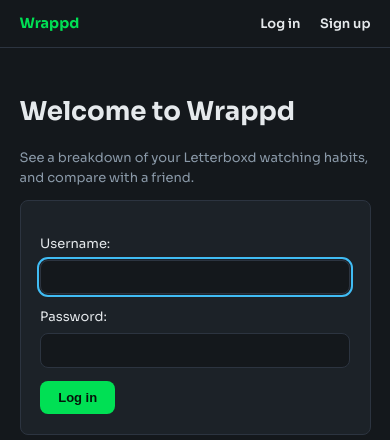
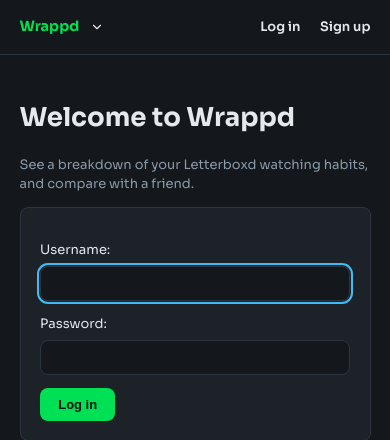
Before and after one commit to Ahsen21/Wrappd, a Django app: page /accounts/login/?next=/accounts/account/ in a window 390 px wide. Shown: the top 440 px of the page. Run offline with Django 5.2, Linux system fonts and the light colour scheme.

Commit message:
Mobile nav dropdown attached to brand, TV-exclusion tooltip
Nav: replaced the mobile burger icon with a small arrow next to the
"Wrappd" brand text -- the brand stays a plain link home, the arrow
toggles a dropdown with Director's Cut/Double Feature. Fixes a CSS
cascade-order bug along the way (a later unconditional display:none
was silently beating an earlier @media override regardless of
viewport width).

Dashboard: the "N entries excluded as TV" card is gone from the top
of the page. It's now a tooltip on the Films watched stat, only shown
when there's something excluded, with a shorter message (just the
count and titles).

```diff
--- a/core/static/core/css/base.css
+++ b/core/static/core/css/base.css
@@ -24,10 +24,12 @@ html { scroll-behavior: smooth; }
    match how a phone screen reads text and whitespace differently than a desktop. */
 @media (max-width: 700px) {
   html { font-size: 13px; }
-  /* Mobile nav is just brand (left) + profile/auth (right) -- Director's Cut and
-     Double Feature are reachable from the home screen and the Account page, so
-     they're redundant here and were the main cause of the nav needing to wrap at
-     all. */
+  /* Director's Cut/Double Feature as plain nav links were the main cause of the nav
+     needing to wrap at all on a narrow screen -- hidden here, but still reachable
+     via the arrow dropdown next to the brand (.nav-menu-toggle, shown only at this
+     width -- see its own mobile override further down, kept next to its base rule)
+     rather than dropped entirely; the home screen and Account page also still link
+     to both. */
   .nav-primary-link { display: none; }
   /* Still kept as a safety net even though hiding the two links above means the
      nav fits on one row in the overwhelming majority of cases now -- an unusually
@@ -57,13 +59,80 @@ a { color: var(--accent-2); }
 .nav a { text-decoration: none; color: var(--text); font-weight: 600; }
 .nav .brand { color: var(--accent); font-weight: 700; font-size: 1.1rem; }
 .nav-spacer { flex: 1; }
+
+/* The brand doubles as the mobile menu's anchor -- "Wrappd" itself is always just a
+   plain link home (unaffected by any of this), with a small arrow button next to it
+   that's the actual dropdown trigger. .nav-brand-menu is the positioned anchor for
+   the dropdown itself, left-aligned since the brand sits at the nav's far left --
+   unlike the old profile dropdown (anchored to .nav as a whole to avoid overflowing
+   the right edge), a menu expanding rightward from x=0 has nowhere near it to
+   overflow off screen. */
+.nav-brand-menu { display: flex; align-items: center; gap: 0.3rem; position: relative; }
+/* The arrow button only makes sense once Director's Cut/Double Feature are hidden
+   as plain nav links (see the @media block above) -- hidden by default (display:
+   none) since desktop shows both already and never needs this at all. */
+.nav-menu-toggle { display: none; }
+/* Same specificity as the base rule above (both are just `.nav-menu-toggle`), so
+   which one wins is decided by source order, not by being inside a @media block --
+   this has to stay physically below the base rule (not up in the general mobile
+   @media block near the top of the file) or the base rule's display:none would
+   always win regardless of viewport width. */
+@media (max-width: 700px) {
+  .nav-menu-toggle { display: flex; }
+}
+.nav-menu-toggle {
+  width: 28px;
+  height: 28px;
+  padding: 0;
+  background: none;
+  border: none;
+  color: var(--text);
+  align-items: center;
+  justify-content: center;
+  cursor: pointer;
+}
+.nav-menu-toggle:hover { color: var(--accent); }
+.nav-menu-dropdown {
+  position: absolute;
+  top: calc(100% + 0.5rem);
+  left: 0;
+  min-width: 180px;
+  background: var(--surface);
+  border: 1px solid var(--border);
+  border-radius: var(--radius);
+  padding: 0.4rem;
+  flex-direction: column;
+  gap: 0.1rem;
+  z-index: 10;
+}
+/* display only applies while NOT [hidden] -- an unconditional `display: flex` here
+   would win the cascade over the browser's own `[hidden] { display: none }`,
+   silently defeating the JS toggle (the same bug this exact pattern already caught
+   once this session, on the now-retired profile dropdown). */
+.nav-menu-dropdown:not([hidden]) { display: flex; }
+.nav-menu-dropdown a {
+  display: block;
+  padding: 0.5rem 0.6rem;
+  border-radius: calc(var(--radius) - 2px);
+  font-weight: 600;
+  font-size: 0.95rem;
+}
+.nav-menu-dropdown a:hover { background: var(--bg); color: var(--accent); }
 /* A small icon signals this link goes somewhere (Account settings), not just a
    "you're logged in as" label -- .nav a otherwise strips ordinary link styling
    (color/underline) for a clean look, which left the plain username with no visual
    cue that it's clickable at all. Deliberately not a caret/chevron -- that implies
    a dropdown opens in place, which isn't true here anymore (it's a plain link). */
-.nav-account-link { display: inline-flex; align-items: center; gap: 0.4rem; }
+/* min-width:0 on both the link and the name span -- without it, an unusually long
+   username doesn't wrap at all (a flex item's default min-width:auto refuses to
+   shrink below its content's natural, unwrapped width), so it just spills out past
+   the nav's own right edge instead of wrapping onto a second line. Same root cause
+   as the .three-col chart-overflow bug from earlier this session, flex's version of
+   it. svg gets flex-shrink:0 so the icon itself never gets squeezed in the process. */
+.nav-account-link { display: inline-flex; align-items: center; gap: 0.4rem; min-width: 0; max-width: 100%; }
 .nav-account-link:hover { color: var(--accent); }
+.nav-account-link svg { flex-shrink: 0; }
+.nav-account-name { min-width: 0; overflow-wrap: anywhere; }
 
 .container {
   max-width: 1000px;
--- a/core/templates/core/base.html
+++ b/core/templates/core/base.html
@@ -16,7 +16,18 @@
 </head>
 <body>
   <nav class="nav">
-    <a class="brand" href="{% url 'core:landing' %}">Wrappd</a>
+    <div class="nav-brand-menu">
+      <a class="brand" href="{% url 'core:landing' %}">Wrappd</a>
+      <button type="button" class="nav-menu-toggle" id="nav-menu-toggle" aria-haspopup="true" aria-expanded="false" aria-label="Menu">
+        <svg viewBox="0 0 24 24" fill="none" stroke="currentColor" stroke-width="2" stroke-linecap="round" stroke-linejoin="round" width="14" height="14" aria-hidden="true">
+          <polyline points="6 9 12 15 18 9"></polyline>
+        </svg>
+      </button>
+      <div class="nav-menu-dropdown" id="nav-menu-dropdown" hidden>
+        <a href="{% url 'imports:upload' %}">Director's Cut</a>
+        <a href="{% url 'imports:compare_join' %}">Double Feature</a>
+      </div>
+    </div>
     <a class="nav-primary-link" href="{% url 'imports:upload' %}">Director's Cut</a>
     <a class="nav-primary-link" href="{% url 'imports:compare_join' %}">Double Feature</a>
     <span class="nav-spacer"></span>
@@ -26,7 +37,7 @@
           <circle cx="12" cy="8" r="4"></circle>
           <path d="M4 20c0-4 4-6 8-6s8 2 8 6"></path>
         </svg>
-        {{ user.username }}
+        <span class="nav-account-name">{{ user.username }}</span>
       </a>
     {% else %}
       <a href="{% url 'accounts:login' %}">Log in</a>
@@ -34,6 +45,36 @@
     {% endif %}
   </nav>
   <script>
+    // The mobile-only dropdown attached to the brand (see .nav-menu-toggle/
+    // .nav-primary-link in base.css) -- Director's Cut/Double Feature are hidden as
+    // plain nav links on narrow screens (that's what caused the nav to need to wrap
+    // at all, before), so this is how they stay reachable from the nav there instead
+    // of only from the home screen. The "Wrappd" text itself is a plain link to
+    // core:landing, unaffected by any of this -- only the small arrow button next to
+    // it opens/closes the dropdown. Same open/close/outside-click/Escape pattern the
+    // old profile dropdown used before it was retired -- reintroduced here because
+    // this menu has two genuine destinations, unlike that one's eventual single link.
+    (function () {
+      const btn = document.getElementById('nav-menu-toggle');
+      const menu = document.getElementById('nav-menu-dropdown');
+      if (!btn || !menu) return;
+      function close() {
+        menu.hidden = true;
+        btn.setAttribute('aria-expanded', 'false');
+      }
+      btn.addEventListener('click', function (event) {
+        event.stopPropagation();
+        const isOpen = !menu.hidden;
+        if (isOpen) { close(); } else { menu.hidden = false; btn.setAttribute('aria-expanded', 'true'); }
+      });
+      document.addEventListener('click', function (event) {
+        if (!menu.hidden && !menu.contains(event.target) && event.target !== btn) close();
+      });
+      document.addEventListener('keydown', function (event) {
+        if (event.key === 'Escape') close();
+      });
+    })();
+
     // .tip-bubble (the .info-tip "i" badge's hover/focus explanation, see base.css)
     // is centered under its icon via left:50%; transform:translateX(-50%) -- fine
     // when the icon sits away from an edge, but an icon near the left/right edge of
```
Also changed, not shown: stats/templates/stats/dashboard.html (+9 -7 lines).
